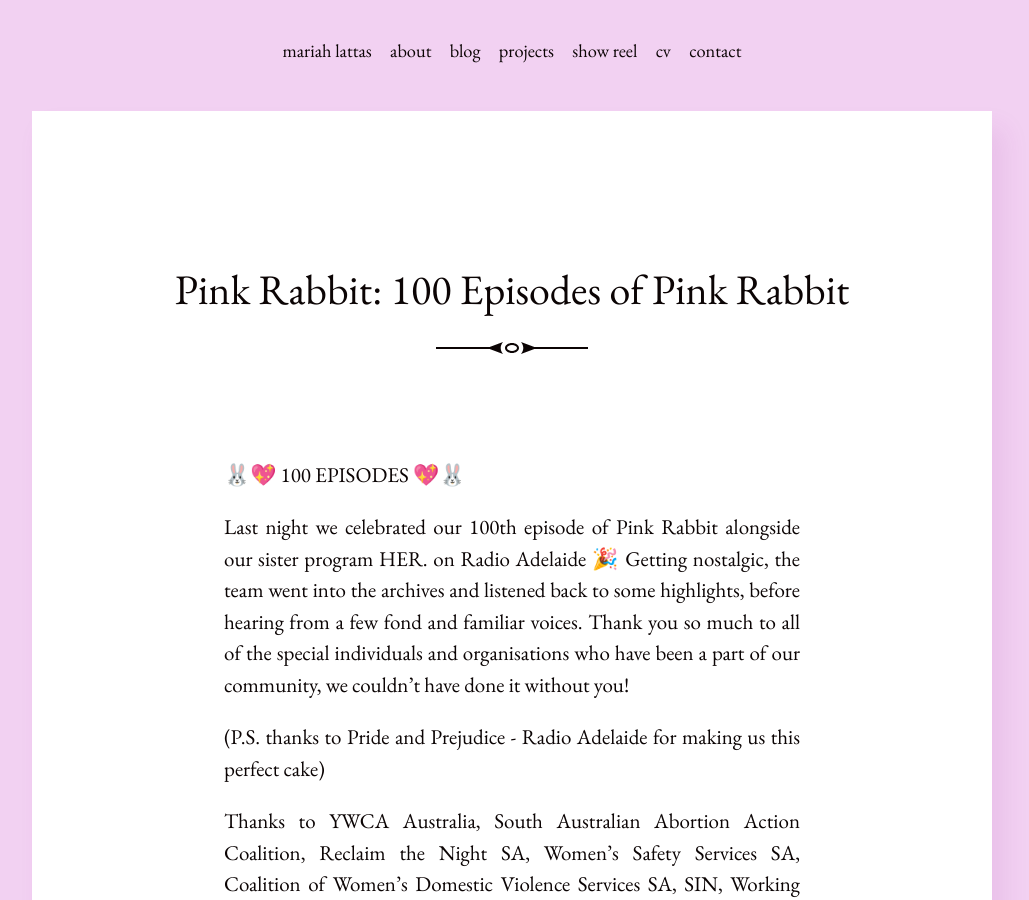
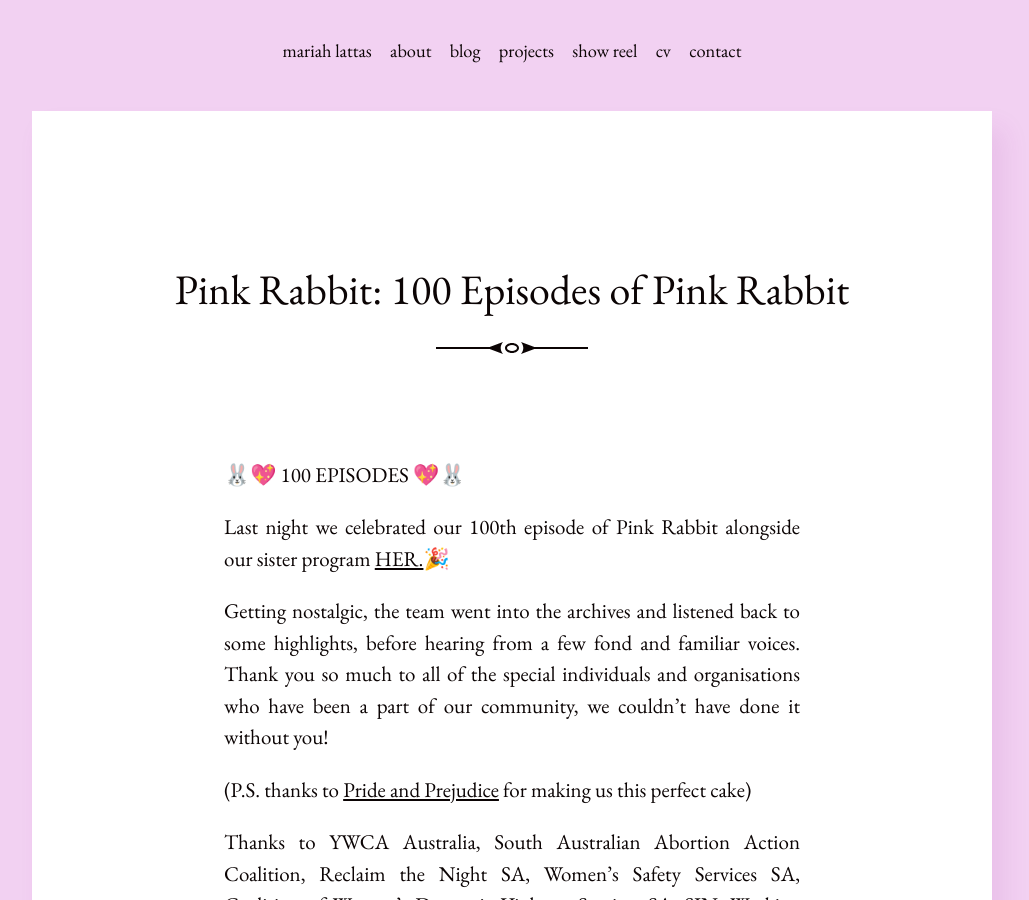
Before and after one commit to mariahlattas/website, a Jekyll site: the page built from _posts/2019-11-07-100-episodes-of-pink-rabbit.md, in a window 1280 px wide and 900 px high. Shown: the whole window, without its empty margins (128-1157 px from the left). Built offline with Jekyll 4.4.1, drawn with Linux system fonts in a browser that asks for light colours.

Commit message:
Update 2019-11-07-100-episodes-of-pink-rabbit.md

```diff
--- a/_posts/2019-11-07-100-episodes-of-pink-rabbit.md
+++ b/_posts/2019-11-07-100-episodes-of-pink-rabbit.md
@@ -38,11 +38,12 @@ type: radio
 
 🐰💖 100 EPISODES 💖🐰
 
-Last night we celebrated our 100th episode of Pink Rabbit alongside our sister program HER. on Radio Adelaide 🎉
+Last night we celebrated our 100th episode of Pink Rabbit alongside our sister program [HER.](http://radioadelaide.org.au/program/her/)🎉
+
 Getting nostalgic, the team went into the archives and listened back to some highlights, before hearing from a few fond and familiar voices.
 Thank you so much to all of the special individuals and organisations who have been a part of our community, we couldn't have done it without you!
 
-(P.S. thanks to Pride and Prejudice - Radio Adelaide for making us this perfect cake)
+(P.S. thanks to [Pride and Prejudice](http://radioadelaide.org.au/program/pride-and-prejudice/) for making us this perfect cake)
 
 Thanks to YWCA Australia, South Australian Abortion Action Coalition, Reclaim the Night SA, Women's Safety Services SA, Coalition of Women's Domestic Violence Services SA, SIN, Working Women's Centre SA Inc, SHINE SA, Girls Rock Adelaide, Girl Space, and so many more!
 
```
